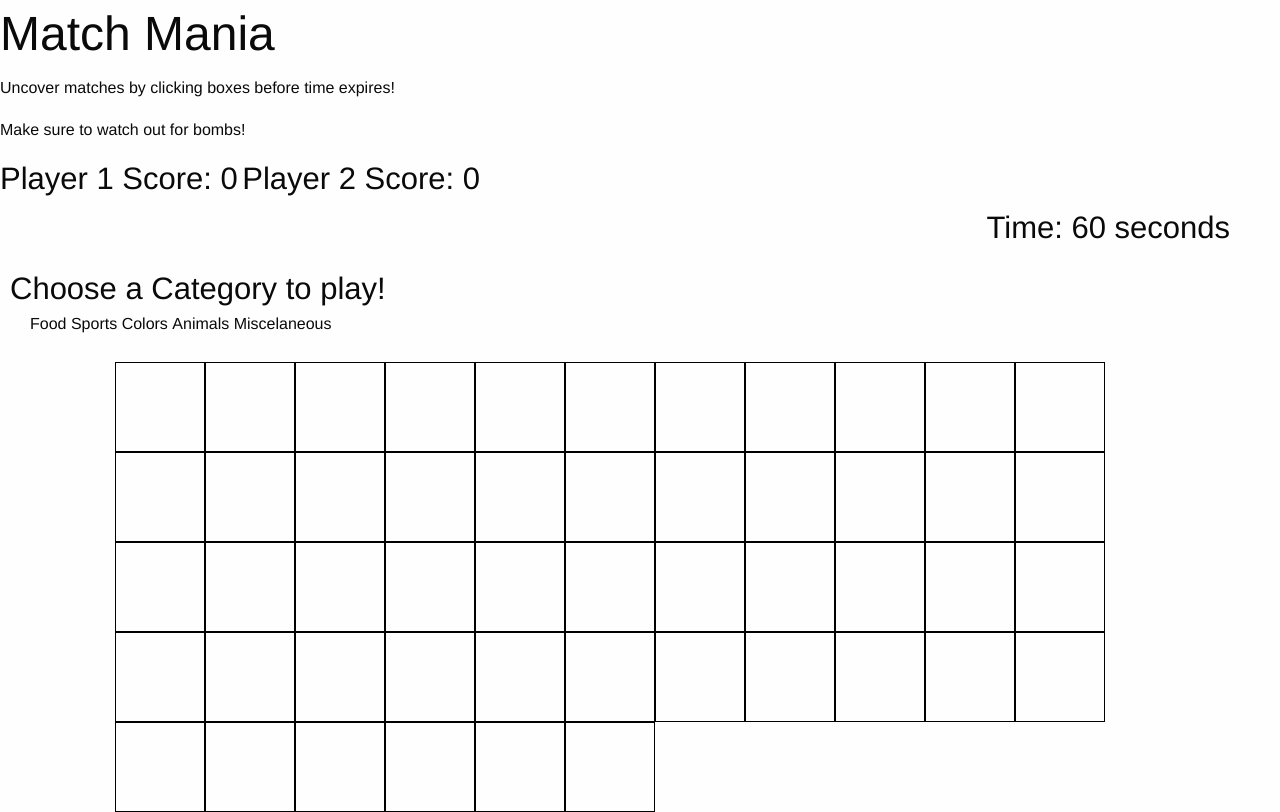
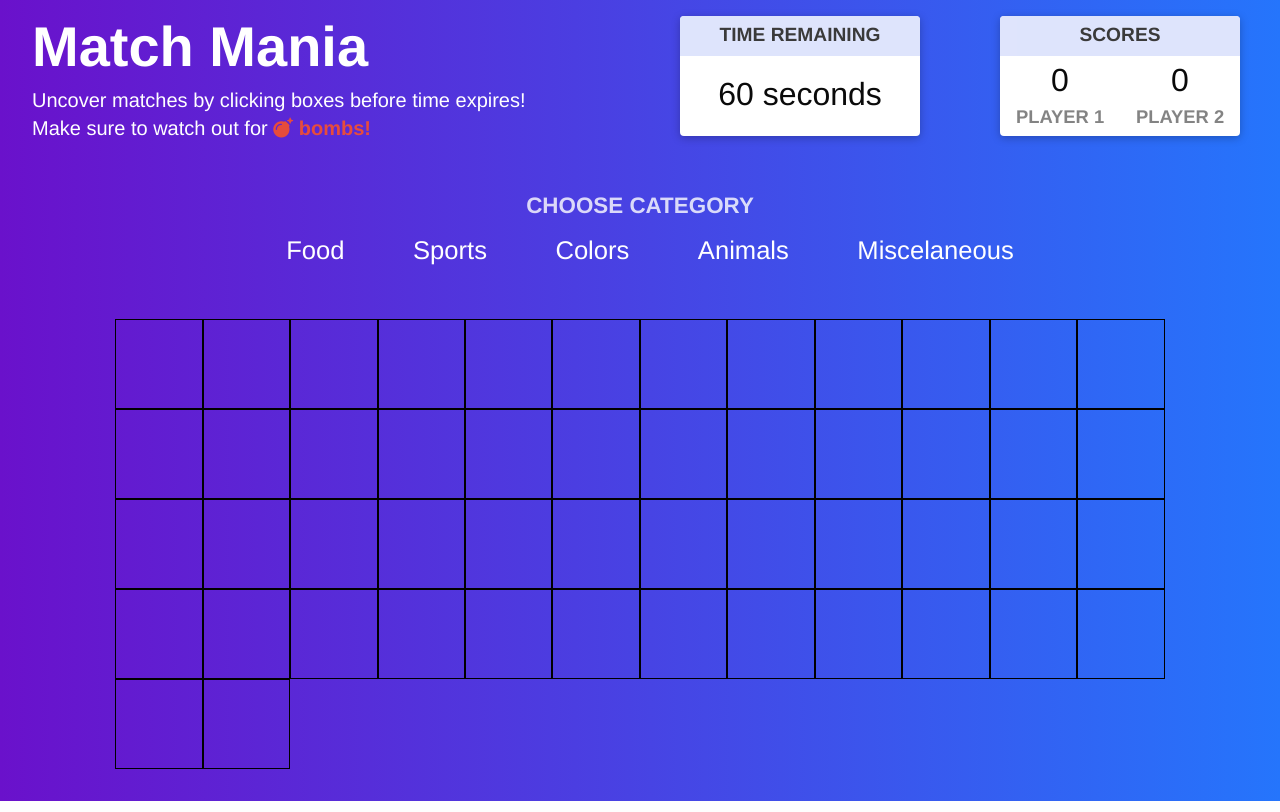
Before and after one commit to coleherzer/WDI-project1, a plain HTML site: page index.html in a window 1280 px wide. Drawn offline with Linux system fonts and the light colour scheme.

Commit message:
lowkey makes the whole thing better

```diff
--- a/css/styles.css
+++ b/css/styles.css
@@ -1,82 +1,165 @@
 body {
-  background-image: linear-gradient(135deg, #667eea 0%, #764ba2 100%);
+  background-image: linear-gradient(to right, #6a11cb 0%, #2575fc 100%) !important;;
 }
 
-/*#container {
-    padding: 0;
-}*/
-
-h1 {
-    margin-bottom: 10px;
-    font-size: 40px;
+.header-container {
+  padding-top: .5rem;
+  padding-left: 2rem;
+  margin-bottom: 1rem;
 }
 
-p {
-    margin: 5px;
-    padding: 0;
+.main-header {
+  font-size: 3.5rem;
+  color: #fff;
+  margin-bottom: 0;
+  font-weight: bold;
 }
 
-#last-p {
-    margin-bottom: 15px;
+.header-container p {
+  margin-bottom: 0;
+  color: #fff;
+  font-size: 1.25rem;
+  line-height: 1.4;
+}
+
+.bombs {
+  color: #e74c3c;
+  font-weight: bold;
+}
+
+.scores-container {
+  text-align: center;
+  background-color: #fff;
+  box-shadow: 0 2px 8px 0 rgba(0,0,0,0.25);
+  border-radius: 4px;
+  margin: 1rem 2.5rem;
+  height: 120px;
+}
+
+.scores-container span {
+  font-size: 2rem;
+}
+
+.scores-container h3 {
+  font-size: 1.15rem;
+  font-weight: bold;
+  opacity: .5;
+}
+
+h3.title {
+  background-color:#D7DEFC;
+  border-radius: 4px 4px 0 0;
+  padding: .4rem 1rem;
+  margin-bottom: 0;
+  text-align: center;
+  width: 100%;
+  font-size: 1.2rem;
+  font-weight: bold;
+  opacity: .8;
+  text-transform: uppercase;
+}
+
+.time-container {
+  text-align: center;
+  background-color: #fff;
+  box-shadow: 0 2px 8px 0 rgba(0,0,0,0.25);
+  border-radius: 4px;
+  margin: 1rem 2.5rem;
+  height: 120px;
+}
+
+.time-container h2 {
+  font-size: 2rem;
+  padding: 1rem;
+}
+
+
+.categories-container {
+  margin-top:2rem;
+  text-align: center;
+}
+
+.categories-title {
+  font-weight: bold;
+  font-size: 1.4rem;
+  color: #fff;
+  opacity: .8;
+}
+
+.categories-list {
+  list-style-type: none;
+}
+
+.category-option {
+  position: relative;
+  display: inline-block;
+  font-size: 1.6rem;
+  margin: 0 2rem;
+  color: #fff;
+  cursor: pointer;
+  font-weight: 400;
+  position: relative;
+  text-decoration: none;
+}
+
+.category-option:hover {
+  color: $white;
+}
+
+.category-option:before {
+  content: "";
+  position: absolute;
+  width: 100%;
+  height: 2px;
+  bottom: 0;
+  left: 0;
+  background-color: #333;
+  visibility: hidden;
+  -webkit-transform: scaleX(0);
+  transform: scaleX(0);
+  -webkit-transition: all 0.3s ease-in-out 0s;
+  transition: all 0.3s ease-in-out 0s;
+}
+
+.category-option:hover:before {
+  visibility: visible;
+  background-color: #f2f2f2;
+  -webkit-transform: scaleX(1);
+  transform: scaleX(1);
+}
+
+button.start-button {
+  border-radius: 4px;
+  border: 1px solid #fff;
+  color: #fff;
+  font-weight: bold;
+  background-color: transparent;
+  padding: 1rem 3rem;
+  font-size: 1.2rem;
+  text-transform: uppercase;
+}
+
+button.start-button:hover {
+  background-color: #ff7e00;
+  background-image: -webkit-linear-gradient(119deg, #ff7e00 0%, #FF2525 74%);
+  background-image: -o-linear-gradient(119deg, #ff7e00 0%, #FF2525 74%);
+  background-image: linear-gradient(209deg, #ff7e00 0%, #FF2525 74%);
+  border: none;
 }
 
 #game-grid {
     width: 82%;
-    margin: 0 auto;
+    margin: 2rem auto;
 }
 
 .square {
     height: 90px;
     width: 90px;
     border: 1px solid black;
-    float: left;
-    /* Need to figure out how to increase border to 2 px and then take off border overlap */
+    /*Need to figure out how to increase border to 2 px and then take off border overlap*/
 }
 
 img {
-    height: 90px;
-    width: 90px;
+    height: 50px;
+    width: 50px;
 }
-
-ul {
-    list-style: none;
-    padding: 0;
-    margin: 5px;
-}
-
-li {
-    display: inline;
-    margin: 20px;
-    font-size: 18px;
-}
-
-li:hover {
-    color: red;
-}
-
-#scoring {
-    display: inline;
-}
-
-h3 {
-    display: inline;
-    padding: 20px;
-}
-
-#start-game {
-    margin: 10px auto;
-    display: block;
-}
-
-#categories {
-    display: inline-block;
-    margin: 10px;
-}
-
-#time {
-    display: block;
-    text-align: right;
-    margin-top: 5px;
-    margin-right: 50px;
-    padding: 0;
-}
--- a/index.html
+++ b/index.html
@@ -12,6 +12,7 @@
     <link rel="stylesheet" href="css/foundation.css" />
 
     <script src="jquery-3.2.1.min.js"></script>
+    <script src="https://use.fontawesome.com/a6a25eae72.js"></script>
     <script src="js/vendor/jquery.js"></script>
     <script src="js/vendor/what-input.js"></script>
     <script src="js/vendor/foundation.min.js"></script>
@@ -19,89 +20,113 @@
 
 <body>
   <div id='container'>
-    <div class="row">
-      <div class="small-12 medium-12 columns">
-        <h1>Match Mania</h1>
-        <p>Uncover matches by clicking boxes before time expires!</p>
-        <p id='last-p'>Make sure to watch out for bombs!</p>
+    <div class="grid-x">
+      <div class="small-6">
+        <div class="header-container">
+          <h1 class="main-header"> Match Mania</h1>
+          <p>Uncover matches by clicking boxes before time expires!</p>
+          <p>Make sure to watch out for <span class="bombs"><i class="fa fa-bomb" aria-hidden="true"></i> bombs!</span></p>
+        </div>
+      </div>
+
+      <div class="small-3 cell">
+        <div class="time-container">
+          <h3 class="title"> Time remaining</h3>
+          <h2><span id="time"></span></h2>
+        </div>
+      </div>
+
+      <div class="small-3 cell">
+        <div class="scores-container">
+          <div class="grid-x">
+            <div class="small-12 cell">
+              <h3 class="title">Scores</h3>
+            </div>
+
+            <div class="small-6 cell">
+              <span id="p1score">0</span>
+              <h3>PLAYER 1</h3>
+            </div>
+
+            <div class="small-6 cell">
+              <span id="p2score">0</span>
+              <h3>PLAYER 2</h3>
+            </div>
+          </div>
+        </div>
       </div>
     </div>
 
-      <div id='scoring'>
-          <h3 id='p1score'>Player 1 Score: 0</h3>
-          <h3 id='p2score'>Player 2 Score: 0</h3>
+    <div class="grid-x">
+      <div class="small-12">
+        <div class="categories-container">
+          <h3 class="categories-title">CHOOSE CATEGORY</h3>
+          <ul class="categories-list">
+              <li class="category-option" data-category="food">Food</li>
+              <li class="category-option" data-category="sports">Sports</li>
+              <li class="category-option" data-category="colors">Colors</li>
+              <li class="category-option" data-category="animals">Animals</li>
+              <li class="category-option" data-category="items">Miscelaneous</li>
+          </ul>
+          <button class="button start-button" id='start-game'>Start Game</button>
+        </div>
       </div>
+    </div>
 
-      <h3 id='time'></h3>
+    <div id='game-grid' class="grid-x grid-padding-x">
+      <div class='square small-1 cell'></div>
+      <div class='square small-1 cell'></div>
+      <div class='square small-1 cell'></div>
+      <div class='square small-1 cell'></div>
+      <div class='square small-1 cell'></div>
+      <div class='square small-1 cell'></div>
+      <div class='square small-1 cell'></div>
+      <div class='square small-1 cell'></div>
+      <div class='square small-1 cell'></div>
+      <div class='square small-1 cell'></div>
+      <div class='square small-1 cell'></div>
+      <div class='square small-1 cell'></div>
+      <div class='square small-1 cell'></div>
+      <div class='square small-1 cell'></div>
+      <div class='square small-1 cell'></div>
+      <div class='square small-1 cell'></div>
+      <div class='square small-1 cell'></div>
+      <div class='square small-1 cell'></div>
+      <div class='square small-1 cell'></div>
+      <div class='square small-1 cell'></div>
+      <div class='square small-1 cell'></div>
+      <div class='square small-1 cell'></div>
+      <div class='square small-1 cell'></div>
+      <div class='square small-1 cell'></div>
+      <div class='square small-1 cell'></div>
+      <div class='square small-1 cell'></div>
+      <div class='square small-1 cell'></div>
+      <div class='square small-1 cell'></div>
+      <div class='square small-1 cell'></div>
+      <div class='square small-1 cell'></div>
+      <div class='square small-1 cell'></div>
+      <div class='square small-1 cell'></div>
+      <div class='square small-1 cell'></div>
+      <div class='square small-1 cell'></div>
+      <div class='square small-1 cell'></div>
+      <div class='square small-1 cell'></div>
+      <div class='square small-1 cell'></div>
+      <div class='square small-1 cell'></div>
+      <div class='square small-1 cell'></div>
+      <div class='square small-1 cell'></div>
+      <div class='square small-1 cell'></div>
+      <div class='square small-1 cell'></div>
+      <div class='square small-1 cell'></div>
+      <div class='square small-1 cell'></div>
+      <div class='square small-1 cell'></div>
+      <div class='square small-1 cell'></div>
+      <div class='square small-1 cell'></div>
+      <div class='square small-1 cell'></div>
+      <div class='square small-1 cell'></div>
+      <div class='square small-1 cell'></div>
+    </div>
+  </div>
+  <script src="js/main.js"></script>
 
-      <button id='start-game'>Start Game</button>
-
-      <div id='categories'>
-              <h3>Choose a Category to play!</h3>
-              <ul>
-                  <li data-category="food">Food</li>
-                  <li data-category="sports">Sports</li>
-                  <li data-category="colors">Colors</li>
-                  <li data-category="animals">Animals</li>
-                  <li data-category="items">Miscelaneous</li>
-              </ul>
-      </div>
-
-      <div id='game-grid'>
-          <div class='square'></div>
-          <div class='square'></div>
-          <div class='square'></div>
-          <div class='square'></div>
-          <div class='square'></div>
-          <div class='square'></div>
-          <div class='square'></div>
-          <div class='square'></div>
-          <div class='square'></div>
-          <div class='square'></div>
-          <div class='square'></div>
-          <div class='square'></div>
-          <div class='square'></div>
-          <div class='square'></div>
-          <div class='square'></div>
-          <div class='square'></div>
-          <div class='square'></div>
-          <div class='square'></div>
-          <div class='square'></div>
-          <div class='square'></div>
-          <div class='square'></div>
-          <div class='square'></div>
-          <div class='square'></div>
-          <div class='square'></div>
-          <div class='square'></div>
-          <div class='square'></div>
-          <div class='square'></div>
-          <div class='square'></div>
-          <div class='square'></div>
-          <div class='square'></div>
-          <div class='square'></div>
-          <div class='square'></div>
-          <div class='square'></div>
-          <div class='square'></div>
-          <div class='square'></div>
-          <div class='square'></div>
-          <div class='square'></div>
-          <div class='square'></div>
-          <div class='square'></div>
-          <div class='square'></div>
-          <div class='square'></div>
-          <div class='square'></div>
-          <div class='square'></div>
-          <div class='square'></div>
-          <div class='square'></div>
-          <div class='square'></div>
-          <div class='square'></div>
-          <div class='square'></div>
-          <div class='square'></div>
-          <div class='square'></div>
-      </div>
-  </div>
-
-  <script src="js/main.js"></script>
-</body>
-
+  </body>
 </html>
--- a/js/main.js
+++ b/js/main.js
@@ -47,7 +47,7 @@ var $play = $('#start-game');
 $play.hide();
 
 var $squares = $('.square');
-$counter.text('Time: ' + seconds + ' seconds');
+$counter.text(seconds + ' seconds');
 
 var $currentPlayerScore = $('#p1score');
 
@@ -56,14 +56,14 @@ function switchPlayer () {
         currentPlayer = player2;
         $currentPlayerScore = $('#p2score');
         seconds = timeLimit
-        $counter.text('Time: ' + seconds + ' seconds')
+        $counter.text(seconds + ' seconds')
         $squares.off();
     }
     else {
         currentPlayer = player1;
         $currentPlayerScore = $('#p1score');
         seconds = timeLimit
-        $counter.text('Time: ' + seconds + ' seconds')
+        $counter.text(seconds + ' seconds')
         $squares.off();
     }
 };
@@ -71,8 +71,8 @@ function switchPlayer () {
 function scoreReset () {
     player1.score = 0;
     player2.score = 0;
-    $('#p1score').text('Player 1 Score: ' + player1.score)
-    $('#p2score').text('Player 2 Score: ' + player2.score)
+    $('#p1score').text(player1.score)
+    $('#p2score').text(player2.score)
 }
 
 
@@ -111,11 +111,11 @@ function startGame (category) {
         $( "img.bomb" ).hide();
         $('img.bomb').parent().on('click', function () {
             if ($currentPlayerScore[0] == $('#p1score')[0]) {
-                $currentPlayerScore.text('Player 1 Score: ' + (currentPlayer.score - 2));
+                $currentPlayerScore.text(currentPlayer.score - 2);
                 currentPlayer.score = currentPlayer.score - 2;
             }
             else {
-                $currentPlayerScore.text('Player 2 Score: ' + (currentPlayer.score - 2));
+                $currentPlayerScore.text(currentPlayer.score - 2);
                 currentPlayer.score = currentPlayer.score - 2;
             }
         })
@@ -152,11 +152,11 @@ function checkMatch () {
         for (i = 0; i < 1; i ++ ) {
             if (click1.html() == click2.html() && click1.text() !== 'Empty' && click2.text() !== 'Empty' && click1.find('img src') !== 'images/bombs/bomb.gif' && click2.find('img src') !== 'images/bombs/bomb.gif') {
                 if ($currentPlayerScore[0] == $('#p1score')[0]) {
-                    $currentPlayerScore.text('Player 1 Score: ' + (currentPlayer.score + 10));
+                    $currentPlayerScore.text(currentPlayer.score + 10);
                     currentPlayer.score = currentPlayer.score + 10;
                 }
                 else {
-                    $currentPlayerScore.text('Player 2 Score: ' + (currentPlayer.score + 10));
+                    $currentPlayerScore.text(currentPlayer.score + 10);
                     currentPlayer.score = currentPlayer.score + 10;
                 }
                 click1.show();
@@ -179,7 +179,7 @@ function turnOnEventListeners () {
         if (click1 == undefined) {
             click1 = $(this);
             if (click1.html() == '') {
-                click1.css({background: 'white'});
+                click1.css({background: 'transparent'});
                 click1.text('Empty');
                 click1.off();
             }
@@ -187,7 +187,7 @@ function turnOnEventListeners () {
         else if (click1 !== undefined && click1[0] !== $(this)[0]) {
             click2 = $(this);
             if (click2.html() == '') {
-                click2.css({background: 'white'});
+                click2.css({background: 'transparent'});
                 click2.text('Empty');
                 click2.off();
             }
@@ -230,7 +230,7 @@ $('li').on('click', function() {
 
 function timer () {
     seconds = seconds - 1;
-    $counter.text('Time: '+ seconds + ' seconds');
+    $counter.text(seconds + ' seconds');
     if (seconds < 6) {
         $counter.css({color: 'red'});
     }
```
